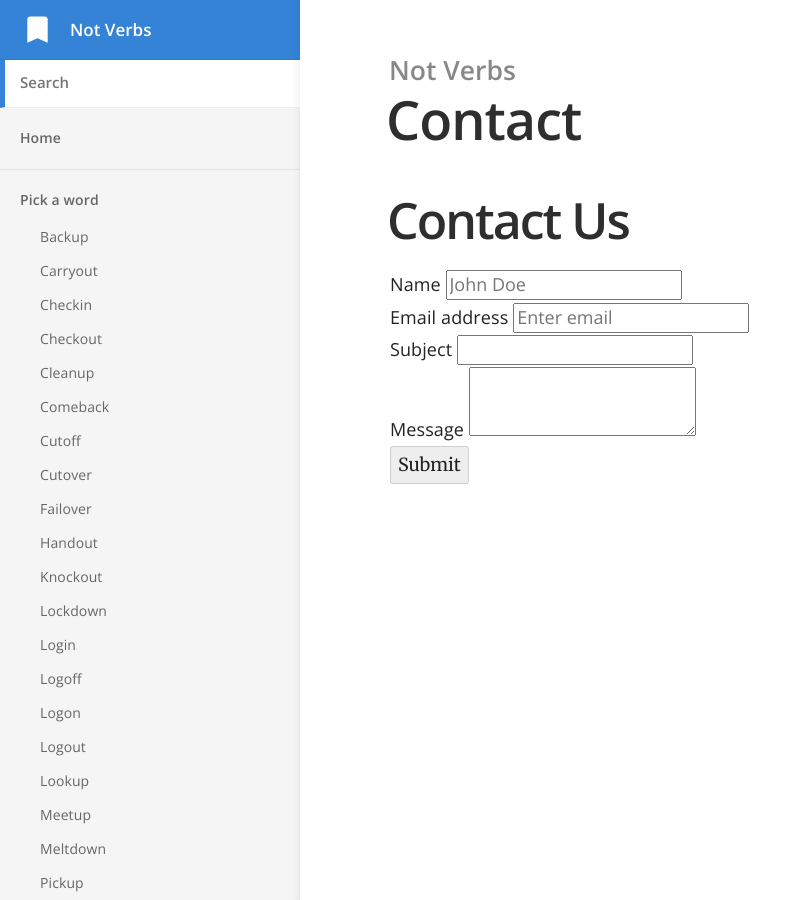
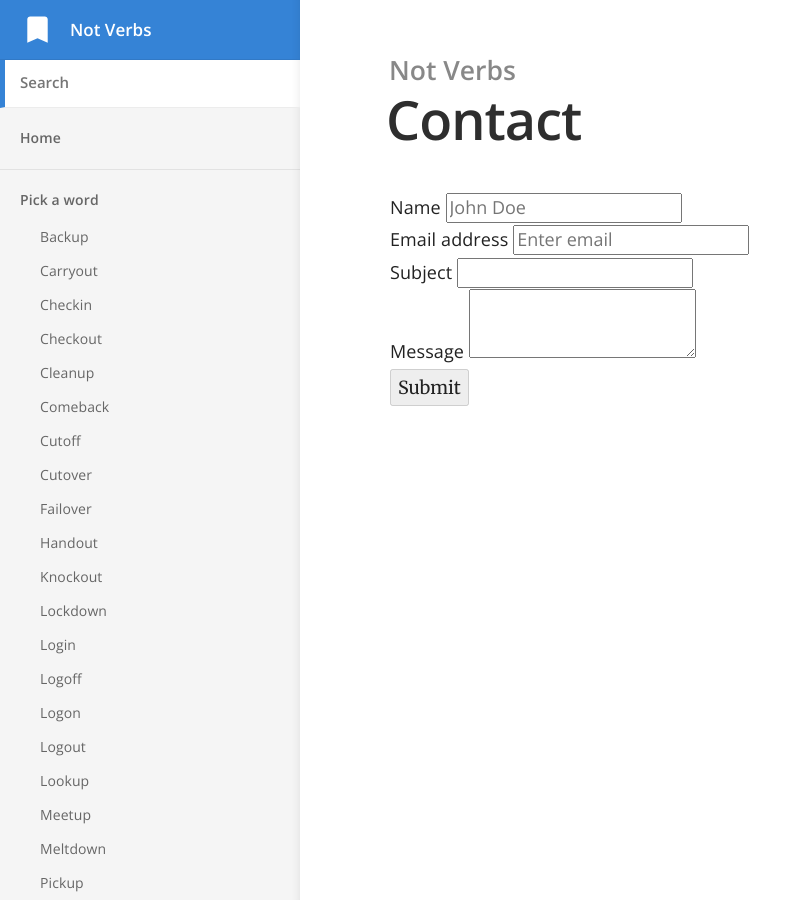
Before and after one commit to ml4den/not-verbs, a Jekyll site: the page built from contact.html, in a window 1280 px wide and 900 px high. Shown: the whole window, without its empty margins (0-812 px from the left). Built offline with Jekyll 4.4.1, drawn with Linux system fonts in a browser that asks for light colours.

Commit message:
update form

```diff
--- a/contact.html
+++ b/contact.html
@@ -3,8 +3,7 @@ title: Contact
 ---
 
 <div class="container">
-	<h1>Contact Us</h1>
-	<form id="contact" method="POST" action="https://my-contact-form-production.ml4den.workers.dev">
+	<form id="contact" method="POST" action="https://contact-notaverb-production.ml4den.workers.dev">
 		<div class="form-group">
 			<label>Name
 				<input name="name" type="text" class="form-control required" placeholder="John Doe">
```
